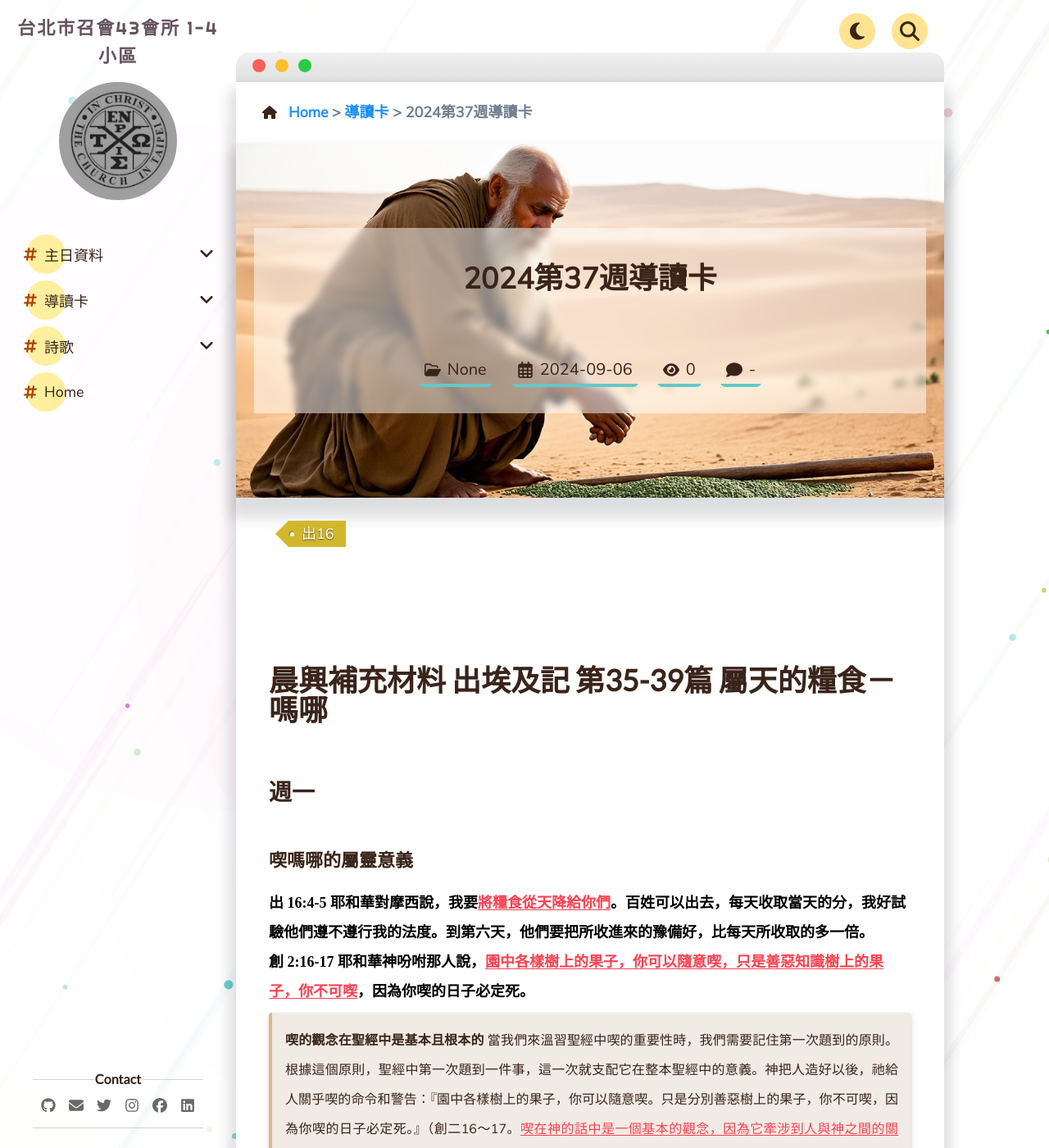
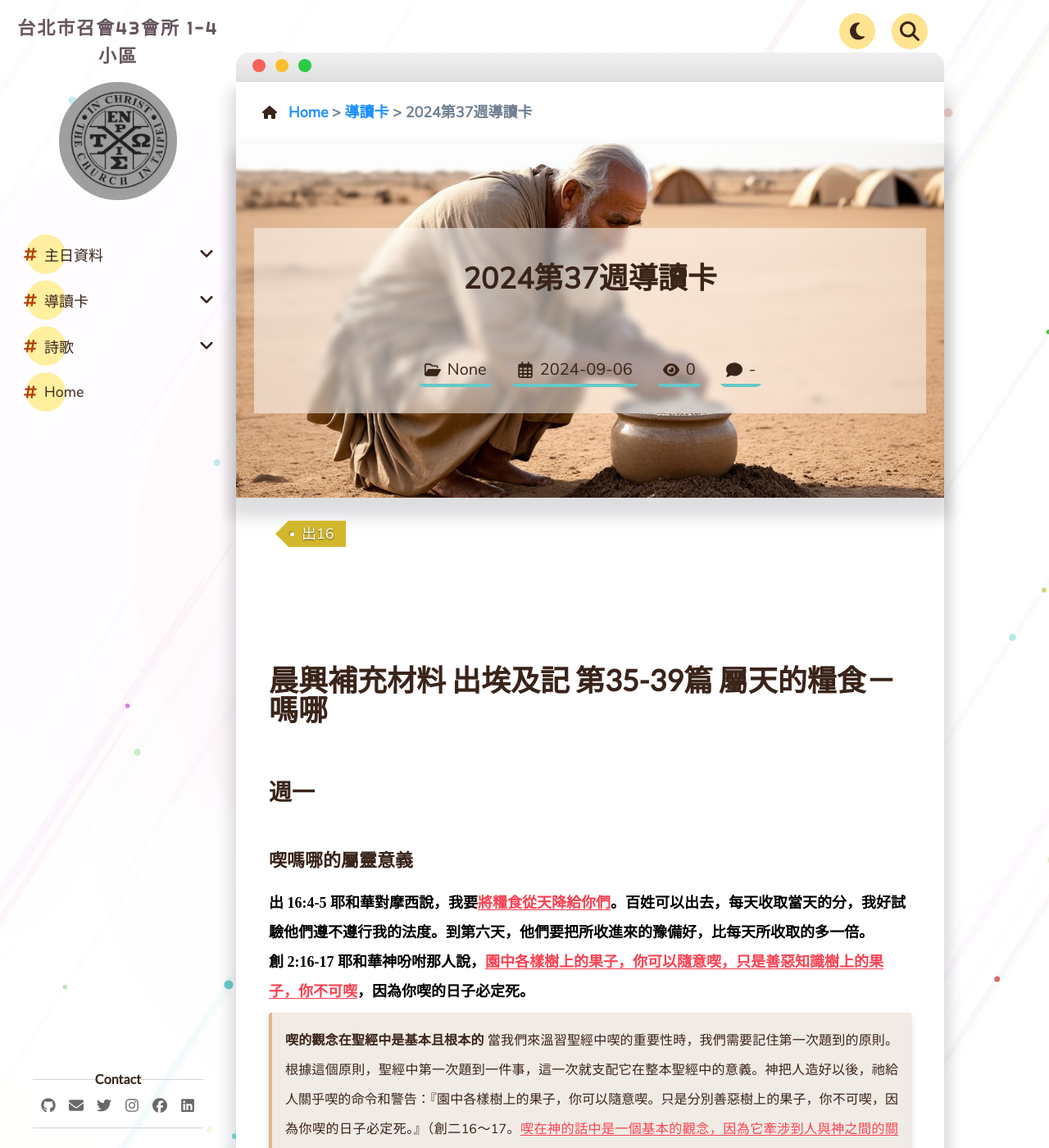
Before and after one commit to cit-hall-43/cit-hall-43.github.io, a Jekyll site: the page built from _pages/導讀卡/第37週導讀卡.md, in a window 1280 px wide and 1400 px high. Shown: the whole window at 82% size. Built offline with Jekyll 4.4.1, drawn with Linux system fonts in a browser that asks for light colours; comment, search, counter and statistics services are not loaded.

Commit message:
change thumbnail image

```diff
--- a/_pages/導讀卡/第37週導讀卡.md
+++ b/_pages/導讀卡/第37週導讀卡.md
@@ -1,7 +1,7 @@
 ---
 title: "2024第37週導讀卡"
 date: "2024-09-06"
-thumbnail: "/assets/img/thumbnail/Exodus-16-1.jpg"
+thumbnail: "/assets/img/thumbnail/Exodus-16-2.jpg"
 tags:
     - 出16
 bookmark: true
```
Also changed, not shown: assets/img/thumbnail/Exodus-16-2.jpg (added).
